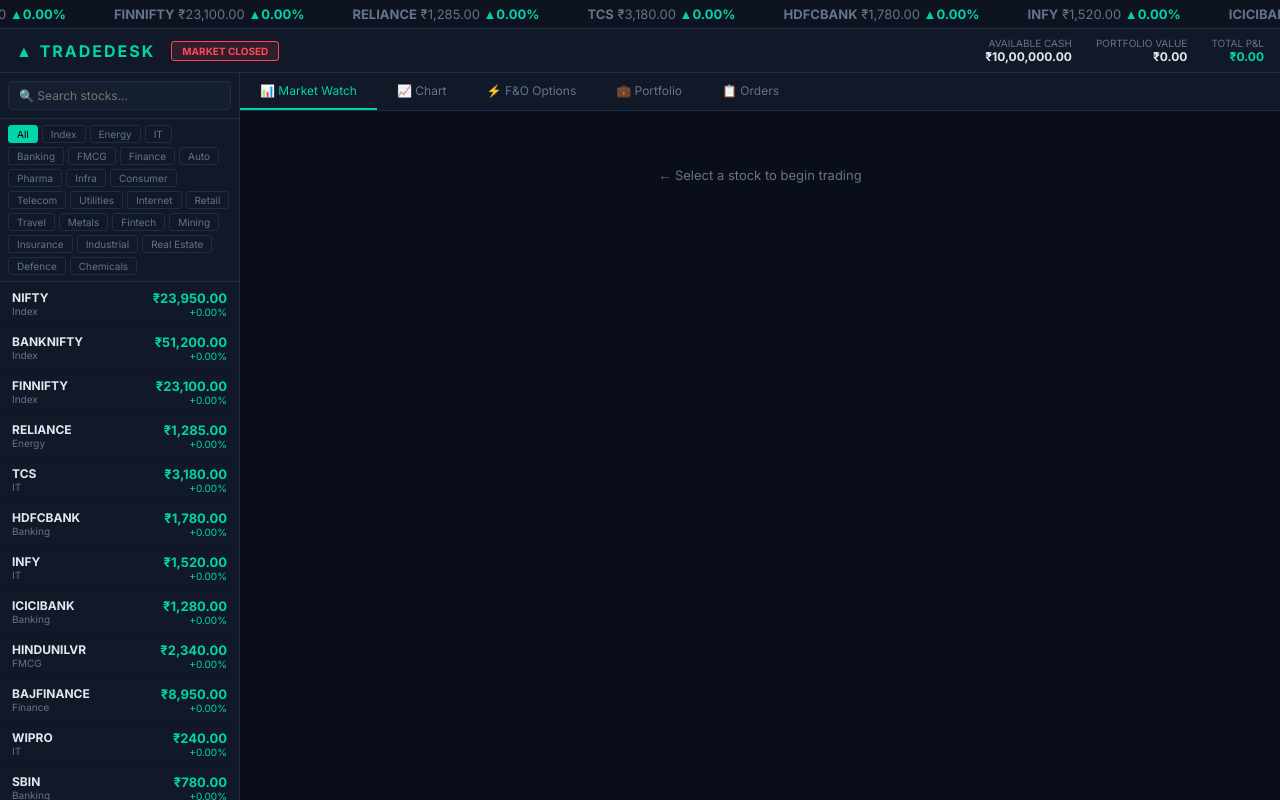
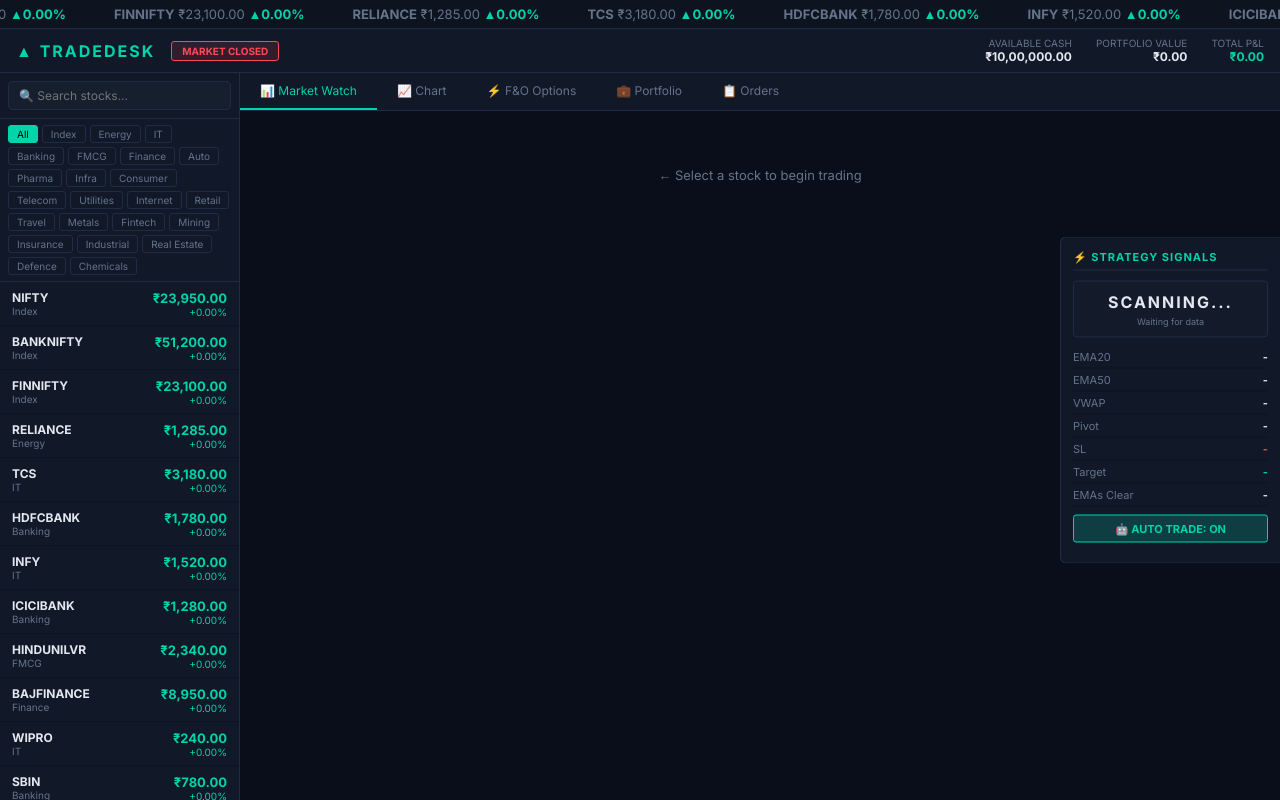
Before and after one commit to hicheckmylocation-glitch/tradedesk, a plain HTML site: page index.html in a window 1280 px wide. Drawn offline with Linux system fonts and the light colour scheme.

Commit message:
Update index.html

```diff
--- a/index.html
+++ b/index.html
@@ -128,6 +128,25 @@ canvas#macdChart{display:block;cursor:crosshair;border-top:1px solid var(--borde
 .notif-success{background:#00d4aa22;border:1px solid var(--green);color:var(--green)}
 .notif-error{background:#ff475722;border:1px solid var(--red);color:var(--red)}
 .empty-state{text-align:center;padding:40px;color:var(--muted)}
+
+/* Strategy Panel */
+#strategy-panel{position:fixed;right:0;top:50%;transform:translateY(-50%);width:220px;background:var(--panel);border:1px solid var(--border);border-right:none;border-radius:6px 0 0 6px;padding:12px;z-index:500;font-size:11px}
+#strategy-panel h3{color:var(--accent);font-size:11px;letter-spacing:1px;margin-bottom:10px;border-bottom:1px solid var(--border);padding-bottom:6px}
+.sig-box{padding:10px;border-radius:4px;margin-bottom:8px;text-align:center}
+.sig-buy{background:#00d4aa22;border:1px solid var(--green)}
+.sig-sell{background:#ff475722;border:1px solid var(--red)}
+.sig-none{background:#1e2d4522;border:1px solid var(--border)}
+.sig-label{font-size:16px;font-weight:bold;letter-spacing:2px}
+.sig-reason{font-size:9px;color:var(--muted);margin-top:4px}
+.strat-row{display:flex;justify-content:space-between;padding:4px 0;border-bottom:1px solid #0d1420}
+.strat-row label{color:var(--muted)}
+.strat-row span{font-weight:bold}
+.auto-trade-toggle{width:100%;padding:6px;margin-top:8px;border-radius:3px;border:none;cursor:pointer;font-family:inherit;font-size:11px;font-weight:bold}
+.auto-on{background:#00d4aa33;color:var(--green);border:1px solid var(--green)}
+.auto-off{background:#ff475733;color:var(--red);border:1px solid var(--red)}
+.strat-log{max-height:100px;overflow-y:auto;margin-top:8px;font-size:9px;color:var(--muted)}
+.strat-log div{padding:2px 0;border-bottom:1px solid #0d1420}
+
 </style>
 </head>
 <body>
@@ -1013,6 +1032,24 @@ STOCKS.forEach(s=>s.history=generateInitialHistory(s));
 setInterval(()=>{ if(!isMarketOpen()) tickPrices(); }, 5000);
 setInterval(updateMarketStatus,60000);
 </script>
+
+<div id="strategy-panel">
+  <h3>⚡ STRATEGY SIGNALS</h3>
+  <div class="sig-box sig-none" id="sig-box">
+    <div class="sig-label" id="sig-label">SCANNING...</div>
+    <div class="sig-reason" id="sig-reason">Waiting for data</div>
+  </div>
+  <div class="strat-row"><label>EMA20</label><span id="s-ema20">-</span></div>
+  <div class="strat-row"><label>EMA50</label><span id="s-ema50">-</span></div>
+  <div class="strat-row"><label>VWAP</label><span id="s-vwap">-</span></div>
+  <div class="strat-row"><label>Pivot</label><span id="s-pivot">-</span></div>
+  <div class="strat-row"><label>SL</label><span id="s-sl" class="down">-</span></div>
+  <div class="strat-row"><label>Target</label><span id="s-tgt" class="up">-</span></div>
+  <div class="strat-row"><label>EMAs Clear</label><span id="s-clear">-</span></div>
+  <button class="auto-trade-toggle auto-on" id="auto-btn" onclick="toggleAutoTrade()">🤖 AUTO TRADE: ON</button>
+  <div class="strat-log" id="strat-log"></div>
+</div>
+
 </body>
 </html>
 
```
